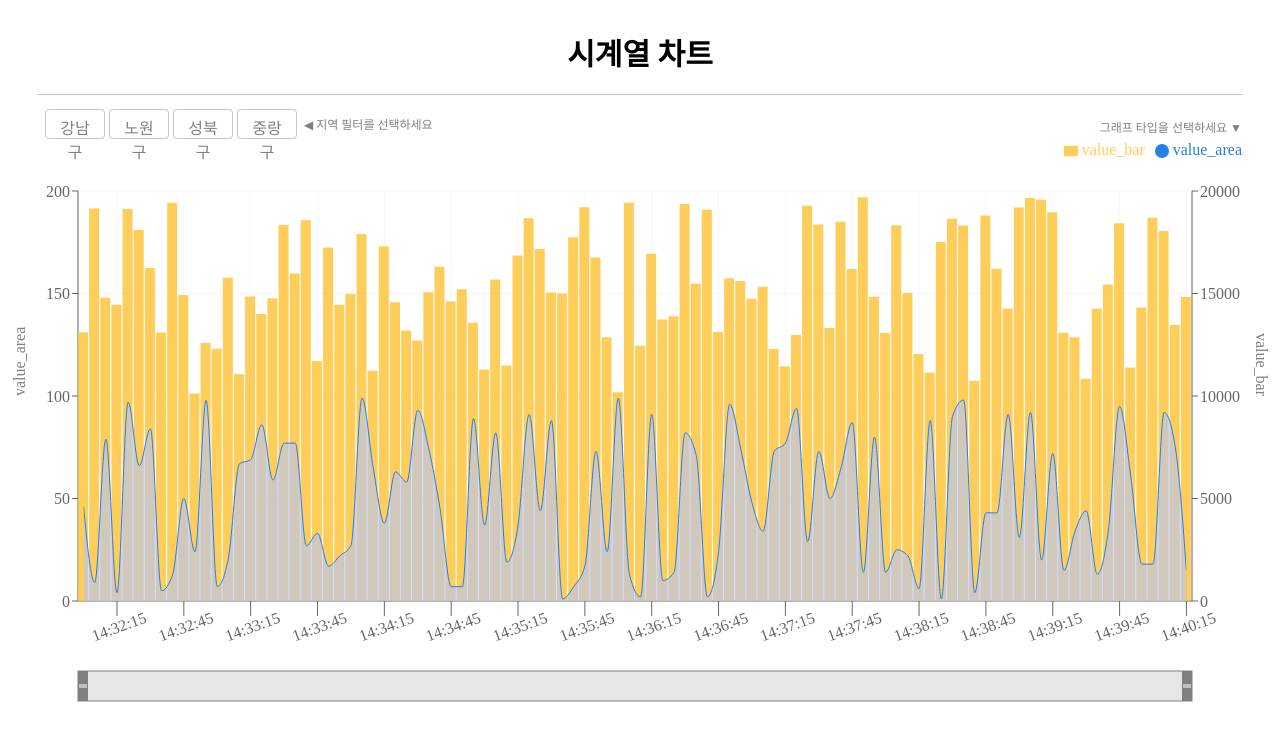
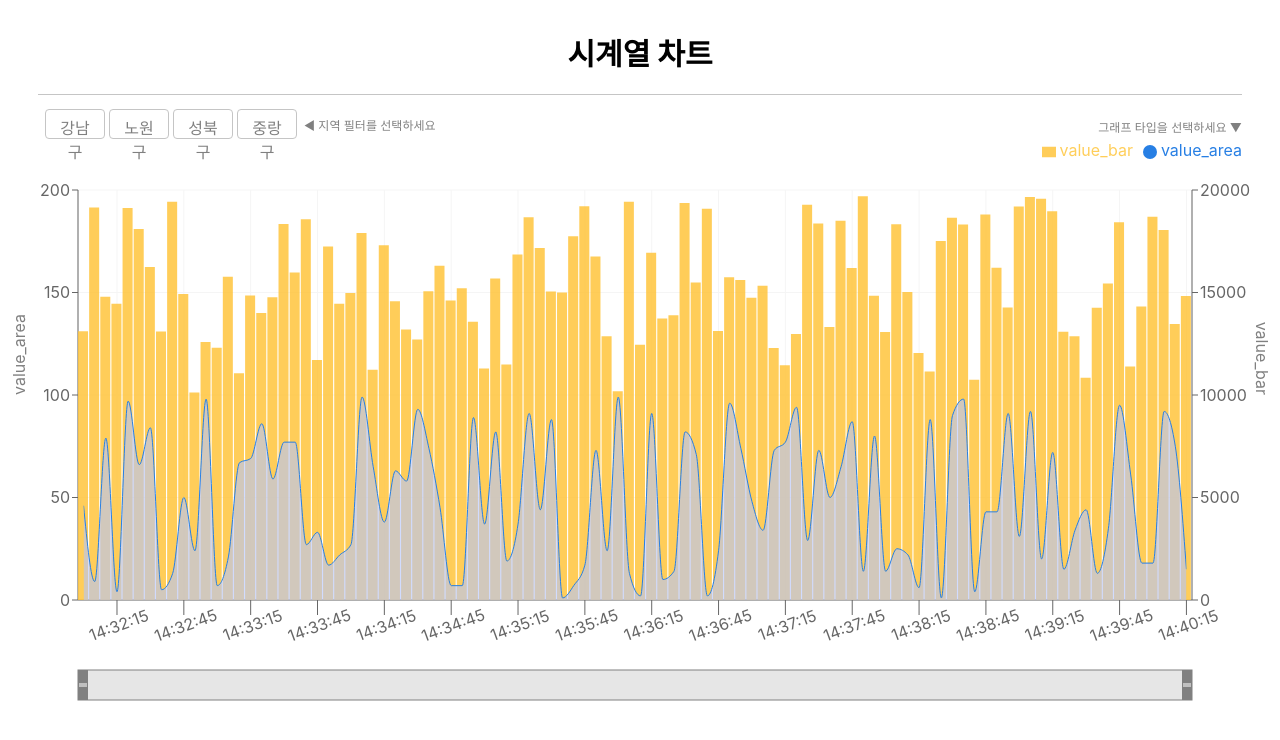
Before and after one commit to 0chae01/time-series-chart, a React (Vite) app: page / in a window 1280 px wide. Shown: the top 740 px of the page. Built offline with nearby package versions, Linux system fonts and the light colour scheme.

Commit message:
design: 폰트 설정

```diff
--- a/src/index.css
+++ b/src/index.css
@@ -1,3 +1,7 @@
+:root {
+  font-family: Inter, system-ui, Avenir, Helvetica, Arial, sans-serif;
+}
+
 body {
   min-width: 1024px;
   box-sizing: border-box;
```
